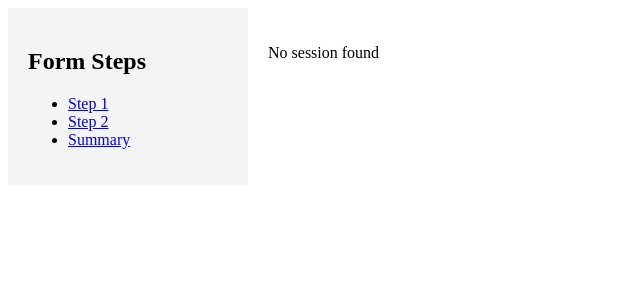
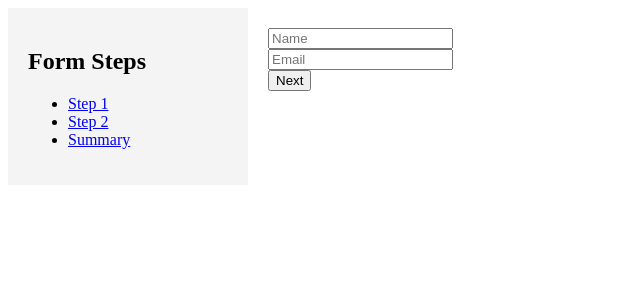
Before and after one commit to ChocMinty/rac-form-redis-poc, a Next.js app: page /step1 in a window 1280 px wide. Shown: the top 300 px of the page, without its empty margins (0-640 px from the left). Built offline with nearby package versions, Linux system fonts and the light colour scheme.

Commit message:
more updates

```diff
--- a/src/app/layout.tsx
+++ b/src/app/layout.tsx
@@ -5,11 +5,6 @@ import styles from "./layout.module.css";
 interface LayoutProps {
   children: ReactNode;
 }
-
-export const metadata = {
-  title: "Multi-step Form",
-  description: "A multi-step form application",
-};
 
 export default function RootLayout({ children }: LayoutProps) {
   return (
--- a/src/app/page.tsx
+++ b/src/app/page.tsx
@@ -1,4 +1,9 @@
 import { redirect } from "next/navigation";
+
+export async function getServerSideProps(context){
+  const res = await fetch("/api/session")
+
+}
 
 export default function Home() {
   redirect("/step1");
--- a/src/app/step1/page.tsx
+++ b/src/app/step1/page.tsx
@@ -9,16 +9,16 @@ export default function Step1() {
     name: "",
     email: "",
   });
-  const [error, setError] = useState<string>("");
+  const [error] = useState<string>("");
   const router = useRouter();
 
   useEffect(() => {
     fetch("/api/getData?step=1")
       .then((res) => res.json())
       .then((data) => {
-        if (data.error) {
-          setError(data.error);
-        } else if (data.formData) {
+        if (!data.error) {
+          //setError(data.error);
+       // } else if (data.formData) {
           setFormData(data.formData as Step1FormData);
         }
       });
@@ -41,12 +41,15 @@ export default function Step1() {
       {error && <p>{error}</p>}
       {!error && (
         <form onSubmit={handleSubmit}>
+          <div>
           <input
             type="text"
             placeholder="Name"
             value={formData.name}
             onChange={(e) => setFormData({ ...formData, name: e.target.value })}
           />
+          </div>
+          <div>
           <input
             type="email"
             placeholder="Email"
@@ -55,7 +58,10 @@ export default function Step1() {
               setFormData({ ...formData, email: e.target.value })
             }
           />
+          </div>
+          <div>
           <button type="submit">Next</button>
+          </div>
         </form>
       )}
     </div>
--- a/src/app/step2/page.tsx
+++ b/src/app/step2/page.tsx
@@ -1,3 +1,5 @@
+'use client'
+
 import Layout from "../layout";
 import { useState, useEffect } from "react";
 import { useRouter } from "next/navigation";
--- a/src/app/summary/page.tsx
+++ b/src/app/summary/page.tsx
@@ -1,3 +1,5 @@
+'use client';
+
 import Layout from "../layout";
 import { useEffect, useState } from "react";
 import type { Step1FormData, Step2FormData } from "@/types/formData";
```
Also changed, not shown: 1 other file (tests, documents, lock files or other folders).
